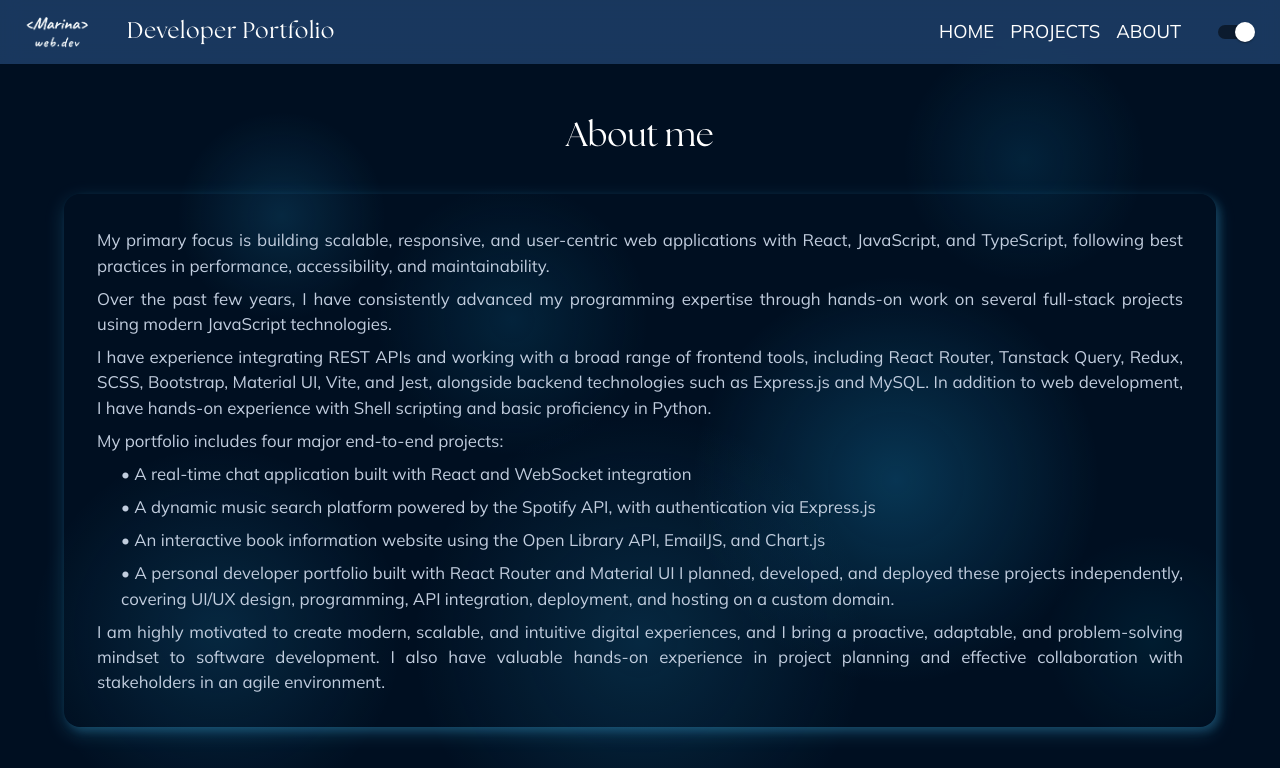
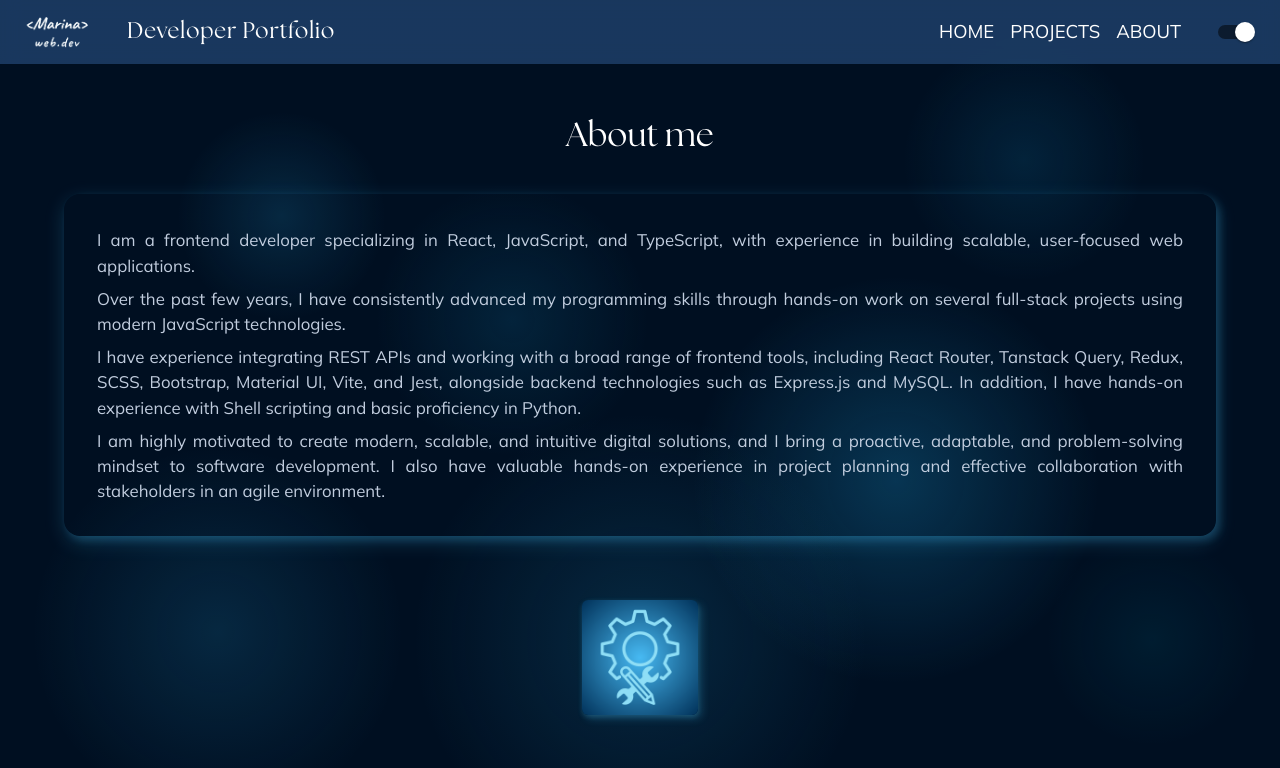
Before and after one commit to Flame787/Portfolio-page, a React (Create React App) app: page /contact in a window 1280 px wide. Shown: the top 768 px of the page. Built offline with nearby package versions, Linux system fonts and the light colour scheme; no server answers; some icons are missing; a web font is replaced by a local one.

Commit message:
text changes

```diff
--- a/src/pages/Contact.jsx
+++ b/src/pages/Contact.jsx
@@ -225,59 +225,27 @@ export default function Contact({ darkMode }) {
               textAlign: "justify",
             }}
           >
-            My primary focus is building scalable, responsive, and user-centric
-            web applications with React, JavaScript, and TypeScript, following
-            best practices in performance, accessibility, and maintainability.
+            I am a frontend developer specializing in React, JavaScript, and
+            TypeScript, with experience in building scalable, user-focused web
+            applications.
           </CustomTypography>
           <CustomTypography color="text.secondary" sx={{ marginBottom: 1 }}>
             Over the past few years, I have consistently advanced my programming
-            expertise through hands-on work on several full-stack projects using
+            skills through hands-on work on several full-stack projects using
             modern JavaScript technologies.
           </CustomTypography>
           <CustomTypography color="text.secondary" sx={{ marginBottom: 1 }}>
             I have experience integrating REST APIs and working with a broad
-            range of frontend tools, including React Router, Tanstack Query, Redux, SCSS,
-            Bootstrap, Material UI, Vite, and Jest, alongside backend
-            technologies such as Express.js and MySQL. In addition to web
-            development, I have hands-on experience with Shell scripting and
-            basic proficiency in Python.
+            range of frontend tools, including React Router, Tanstack Query,
+            Redux, SCSS, Bootstrap, Material UI, Vite, and Jest, alongside
+            backend technologies such as Express.js and MySQL. In addition, I
+            have hands-on experience with Shell scripting and basic proficiency
+            in Python.
           </CustomTypography>
-          <CustomTypography color="text.secondary" sx={{ marginBottom: 1 }}>
-            My portfolio includes four major end-to-end projects:
-          </CustomTypography>
-          <CustomTypography
-            color="text.secondary"
-            sx={{ marginBottom: 1, marginLeft: 3 }}
-          >
-            • A real-time chat application built with React and WebSocket
-            integration
-          </CustomTypography>
-          <CustomTypography
-            color="text.secondary"
-            sx={{ marginBottom: 1, marginLeft: 3 }}
-          >
-            • A dynamic music search platform powered by the Spotify API, with
-            authentication via Express.js
-          </CustomTypography>
-          <CustomTypography
-            color="text.secondary"
-            sx={{ marginBottom: 1, marginLeft: 3 }}
-          >
-            • An interactive book information website using the Open Library
-            API, EmailJS, and Chart.js
-          </CustomTypography>
-          <CustomTypography
-            color="text.secondary"
-            sx={{ marginBottom: 1, marginLeft: 3 }}
-          >
-            • A personal developer portfolio built with React Router and
-            Material UI I planned, developed, and deployed these projects
-            independently, covering UI/UX design, programming, API integration,
-            deployment, and hosting on a custom domain.
-          </CustomTypography>
+
           <CustomTypography color="text.secondary" sx={{ marginBottom: 1 }}>
             I am highly motivated to create modern, scalable, and intuitive
-            digital experiences, and I bring a proactive, adaptable, and
+            digital solutions, and I bring a proactive, adaptable, and
             problem-solving mindset to software development. I also have
             valuable hands-on experience in project planning and effective
             collaboration with stakeholders in an agile environment.
```
